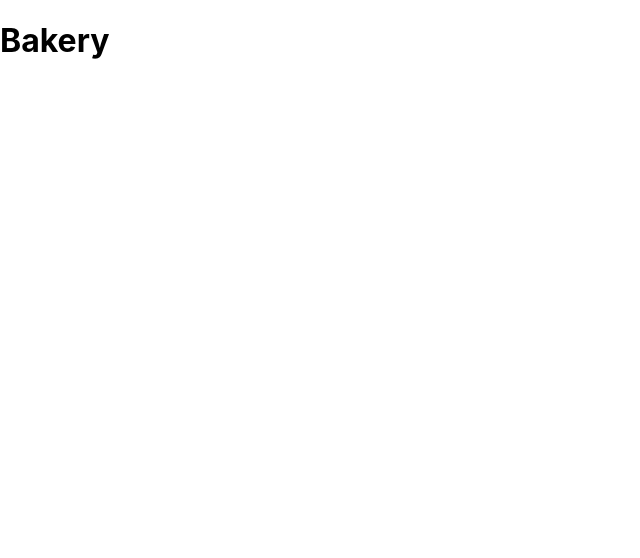
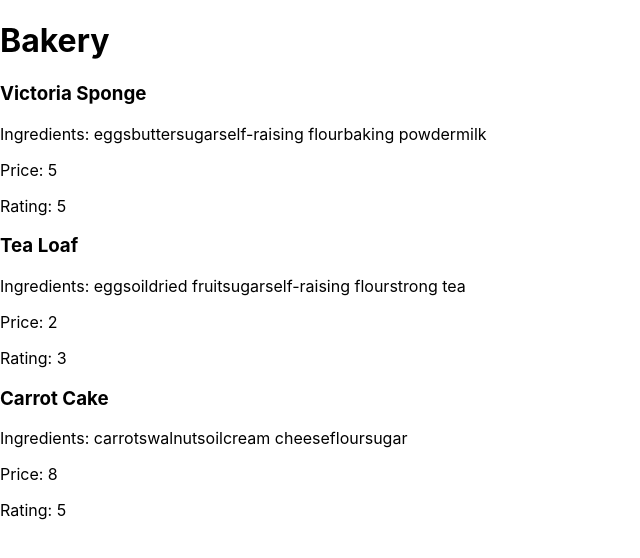
Before and after one commit to L1ly-42/Week08Day3_BNTABakeryLab, a React (Create React App) app: page / in a window 1280 px wide. Shown: the top 558 px of the page, without its empty margins (0-640 px from the left). Built offline with nearby package versions, Linux system fonts and the light colour scheme.

Commit message:
Cake component MVP code complete (TODO ingredients list formatting)

```diff
--- a/src/components/Cake.js
+++ b/src/components/Cake.js
@@ -1,9 +1,13 @@
-const Cake = () => {
+const Cake = ({cakeName, ingredients, price, rating}) => {
+
 
     return (
     <>
+    <h3>{cakeName}</h3>
+    <p>Ingredients: {ingredients}</p>
+    <p> Price: {price}</p>
+    <p> Rating: {rating}</p>
     </>
     );
 }
-
-export default Cake;
+ export default Cake;
```
